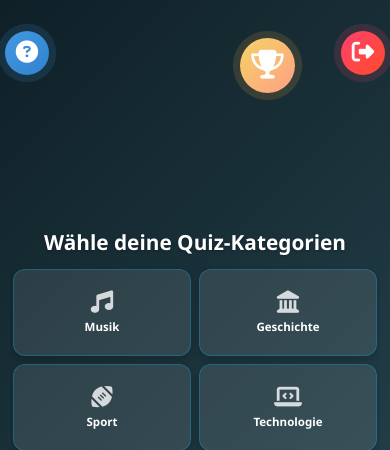
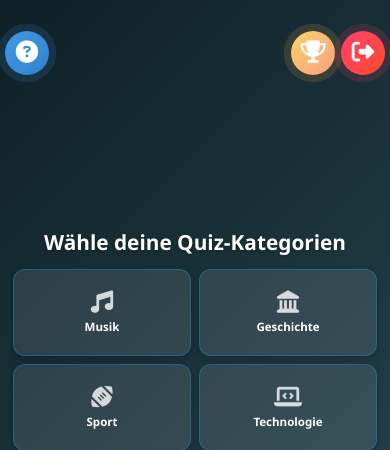
Before and after one commit to CodewithMax05/Quiz, a Flask app: page /homepage in a window 390 px wide. Shown: the top 450 px of the page. Run offline with Flask 3, Linux system fonts and the light colour scheme; the visitor is signed in with stand-in values (Sample User, id 1); parts of the project's set-up code (start-up, migrations or seed data) failed here and were passed over.

Commit message:
respomsive ranking button homepage

```diff
--- a/static/css/styles_homepage.css
+++ b/static/css/styles_homepage.css
@@ -416,13 +416,72 @@ body::before {
     100% { background-position: 300% 50%; }
 }
 
+/* NEU: Ranking-Button mit Responsive Anpassungen */
+.ranking-button {
+    position: absolute;
+    top: 15px;
+    right: 110px; /* Vergrößerter Abstand zum Logout-Button */
+    width: 55px;
+    height: 55px;
+    border-radius: 50%;
+    background: linear-gradient(135deg, #f6d365, #fda085);
+    display: flex;
+    align-items: center;
+    justify-content: center;
+    color: white;
+    font-size: 1.8rem;
+    text-decoration: none;
+    z-index: 20;
+    box-shadow: 0 3px 6px rgba(0,0,0,0.3);
+    transition: all 0.3s ease;
+    animation: pulse-orange 2s infinite;
+}
+
+.ranking-button i {
+    font-size: 1.8rem;
+    color: white;
+}
+
+.ranking-button:hover {
+    transform: scale(1.1);
+    background: linear-gradient(135deg, #f5b041, #e67e22);
+    box-shadow: 0 4px 12px rgba(245, 176, 65, 0.5);
+}
+
+@keyframes pulse-orange {
+    0% { box-shadow: 0 0 0 0 rgba(245, 176, 65, 0.5); }
+    70% { box-shadow: 0 0 0 10px rgba(245, 176, 65, 0); }
+    100% { box-shadow: 0 0 0 0 rgba(245, 176, 65, 0); }
+}
+
+.ranking-button::after {
+    content: "Ranking";
+    position: absolute;
+    bottom: -40px;
+    left: 50%;
+    transform: translateX(-50%);
+    background: rgba(0, 0, 0, 0.7);
+    color: white;
+    padding: 6px 12px;
+    border-radius: 4px;
+    font-size: 0.9rem;
+    white-space: nowrap;
+    opacity: 0;
+    transition: opacity 0.3s;
+    pointer-events: none;
+}
+
+.ranking-button:hover::after {
+    opacity: 1;
+}
+
 /* Responsive Anpassungen */
 @media (max-width: 1200px) {
     .headline {
         font-size: 1.6rem;
     }
 
-    .logout-button, .info-button {
+    .logout-button, .info-button, .ranking-button {
         width: 50px;
         height: 50px;
         top: 12px;
@@ -436,7 +495,11 @@ body::before {
         left: 25px;
     }
 
-    .logout-button i, .info-button i {
+    .ranking-button {
+        right: 95px; /* Vergrößerter Abstand */
+    }
+
+    .logout-button i, .info-button i, .ranking-button i {
         font-size: 1.7rem;
     }
 
@@ -453,6 +516,10 @@ body::before {
 
     .category-grid {
         margin-bottom: 25px;
+    }
+
+    .ranking-button {
+        right: 90px; /* Vergrößerter Abstand */
     }
 
     .start-button {
@@ -478,7 +545,7 @@ body::before {
         margin-bottom: 15px;
     }
 
-    .logout-button, .info-button {
+    .logout-button, .info-button, .ranking-button {
         width: 46px;
         height: 46px;
         top: 10px;
@@ -492,7 +559,11 @@ body::before {
         left: 15px;
     }
 
-    .logout-button i, .info-button i {
+    .ranking-button {
+        right: 75px; /* Vergrößerter Abstand */
+    }
+
+    .logout-button i, .info-button i, .ranking-button i {
         font-size: 1.5rem;
     }
 
@@ -538,6 +609,10 @@ body::before {
     .category-grid {
         grid-template-columns: repeat(2, 1fr);
     }
+
+    .ranking-button {
+        right: 65px; /* Vergrößerter Abstand */
+    }
 }
 
 @media (max-width: 480px) {
@@ -553,6 +628,35 @@ body::before {
     .headline {
         font-size: 1.3rem;
         margin-bottom: 10px;
+    }
+
+    .logout-button, .info-button, .ranking-button {
+        width: 44px;
+        height: 44px;
+        top: 8px;
+    }
+
+    .logout-button {
+        right: 10px;
+    }
+
+    .info-button {
+        left: 10px;
+    }
+
+    .ranking-button {
+        right: 60px; /* Vergrößerter Abstand */
+    }
+
+    .logout-button i, .info-button i, .ranking-button i {
+        font-size: 1.4rem;
+    }
+
+    .logout-button::after,
+    .info-button::after,
+    .ranking-button::after {
+        font-size: 0.8rem;
+        bottom: -32px;
     }
 
     .category-grid {
@@ -686,70 +799,4 @@ body::before {
     .error-message, .info-message {
         top: 8px;
     }
-
-    .logout-button, .info-button {
-        width: 42px;
-        height: 42px;
-        top: 6px;
-    }
-
-    .logout-button i, .info-button i {
-        font-size: 1.4rem;
-    }
 }
-
-/* NEU: Korrigiertes Ranking-Button-Styling */
-.ranking-button {
-    position: absolute;
-    top: 15px;
-    right: 100px;
-    width: 55px;
-    height: 55px;
-    opacity: 1;
-    border-radius: 50%;
-    background: linear-gradient(135deg, #f6d365, #fda085);
-    display: flex;
-    align-items: center;
-    justify-content: center;
-    color: white;
-    font-size: 1.8rem;
-    text-decoration: none;
-    z-index: 9999;
-    box-shadow: 0 3px 6px rgba(0,0,0,0.3);
-    transition: all 0.3s ease;
-    animation: pulse-orange 2s infinite;
-}
-
-.ranking-button:hover {
-    transform: scale(1.1);
-    background: linear-gradient(135deg, #f5b041, #e67e22);
-}
-
-/* Neue Animation für orange Buttons */
-@keyframes pulse-orange {
-    0% { box-shadow: 0 0 0 0 rgba(245, 176, 65, 0.5); }
-    70% { box-shadow: 0 0 0 10px rgba(245, 176, 65, 0); }
-    100% { box-shadow: 0 0 0 0 rgba(245, 176, 65, 0); }
-}
-
-/* Tooltip für den Ranking-Button */
-.ranking-button::after {
-    content: "Ranking";
-    position: absolute;
-    bottom: -40px;
-    left: 50%;
-    transform: translateX(-50%);
-    background: rgba(0, 0, 0, 0.7);
-    color: white;
-    padding: 6px 12px;
-    border-radius: 4px;
-    font-size: 0.9rem;
-    white-space: nowrap;
-    opacity: 0;
-    transition: opacity 0.3s;
-    pointer-events: none;
-}
-
-.ranking-button:hover::after {
-    opacity: 1;
-}
```
Also changed, not shown: other parts of static/css/styles_homepage.css (+32 -23 lines).
